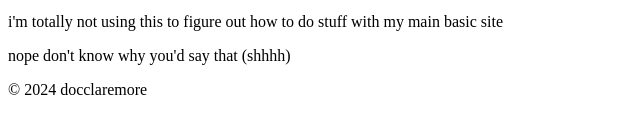
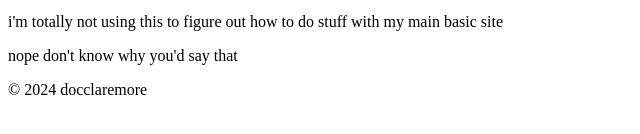
Before and after one commit to docclaremore/docclaremore.github.io, a plain HTML site: page docs/index.html in a window 1280 px wide. Shown: the part 148-282 px from the top of the page, 0-640 px from the left. Drawn offline with Linux system fonts and the light colour scheme.

Commit message:
Update index.html
it won't deploy YOUCANT

```diff
--- a/docs/index.html
+++ b/docs/index.html
@@ -10,7 +10,7 @@
 
 <p>currently just base domain for my owncast streaming site, <a href="https://owncast.docclaremore.cc">owncast.docclaremore.cc</a>
 <p>i'm totally not using this to figure out how to do stuff with my main basic site</p>
-<p>nope don't know why you'd say that (shhhh)</p>
+<p>nope don't know why you'd say that</p>
 
 </body>
 <footer>© 2024 docclaremore</footer>
```
